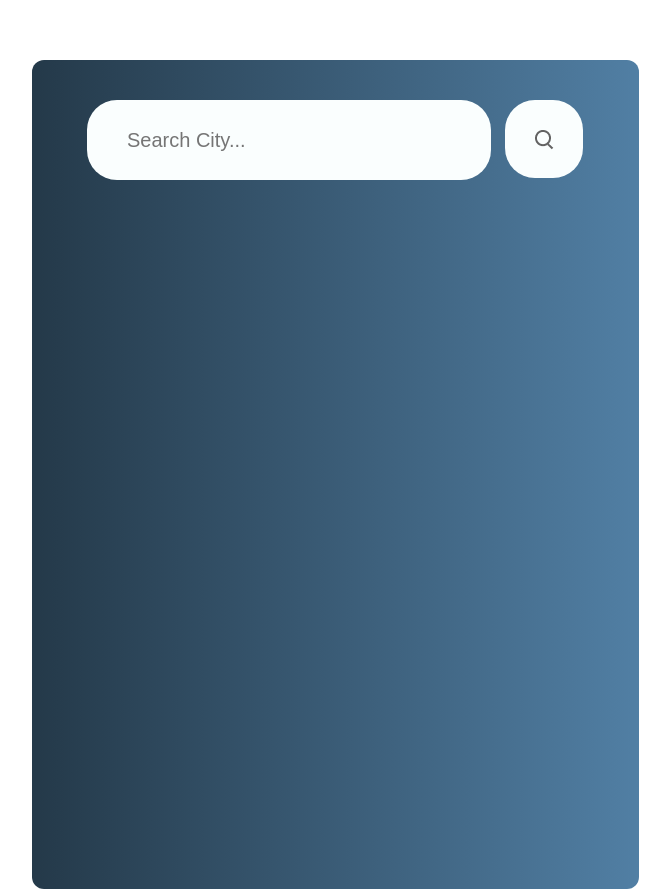
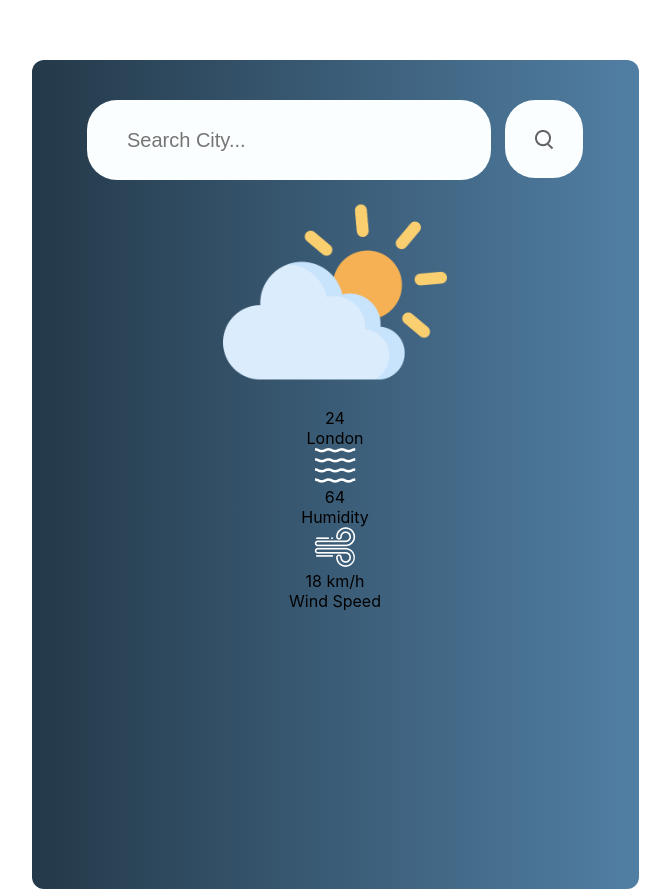
Before and after one commit to campbell-15/WeatherApp, a React (Create React App) app: page / in a window 1280 px wide. Shown: the whole page, without its empty margins (305-975 px from the left). Built offline with nearby package versions, Linux system fonts and the light colour scheme.

Commit message:
added html for weatherApp

```diff
--- a/src/Components/WeatherApp/WeatherApp.css
+++ b/src/Components/WeatherApp/WeatherApp.css
@@ -23,7 +23,7 @@
     outline: none;
     border-radius: 30px;
     padding-left: 40px;
-    color: #A8A8A8;
+    color: #424040;
     font-size: 20px;
     font-weight: 400;
 }
--- a/src/Components/WeatherApp/WeatherApp.jsx
+++ b/src/Components/WeatherApp/WeatherApp.jsx
@@ -18,6 +18,27 @@ const WeatherApp = () => {
                     <img src={search_icon} alt="" />
                 </div>
             </div>
+            <div className="weather-image">
+                <img src={cloud_icon} alt="" />
+            </div>
+            <div className="weather-temp">24</div>
+            <div className="weather-location">London</div>
+            <div className="data-container">
+                <div className="element">
+                    <img src={humidity_icon} alt="" className="icon" />
+                    <div className="data">
+                        <div className="humidity-percent">64</div>
+                        <div className="text">Humidity</div>
+                    </div>
+                </div>
+                <div className="element">
+                    <img src={wind_icon} alt="" className="icon" />
+                    <div className="data">
+                        <div className="humidity-percent">18 km/h</div>
+                        <div className="text">Wind Speed</div>
+                    </div>
+                </div>
+            </div>
         </div>
     )
 }
```
